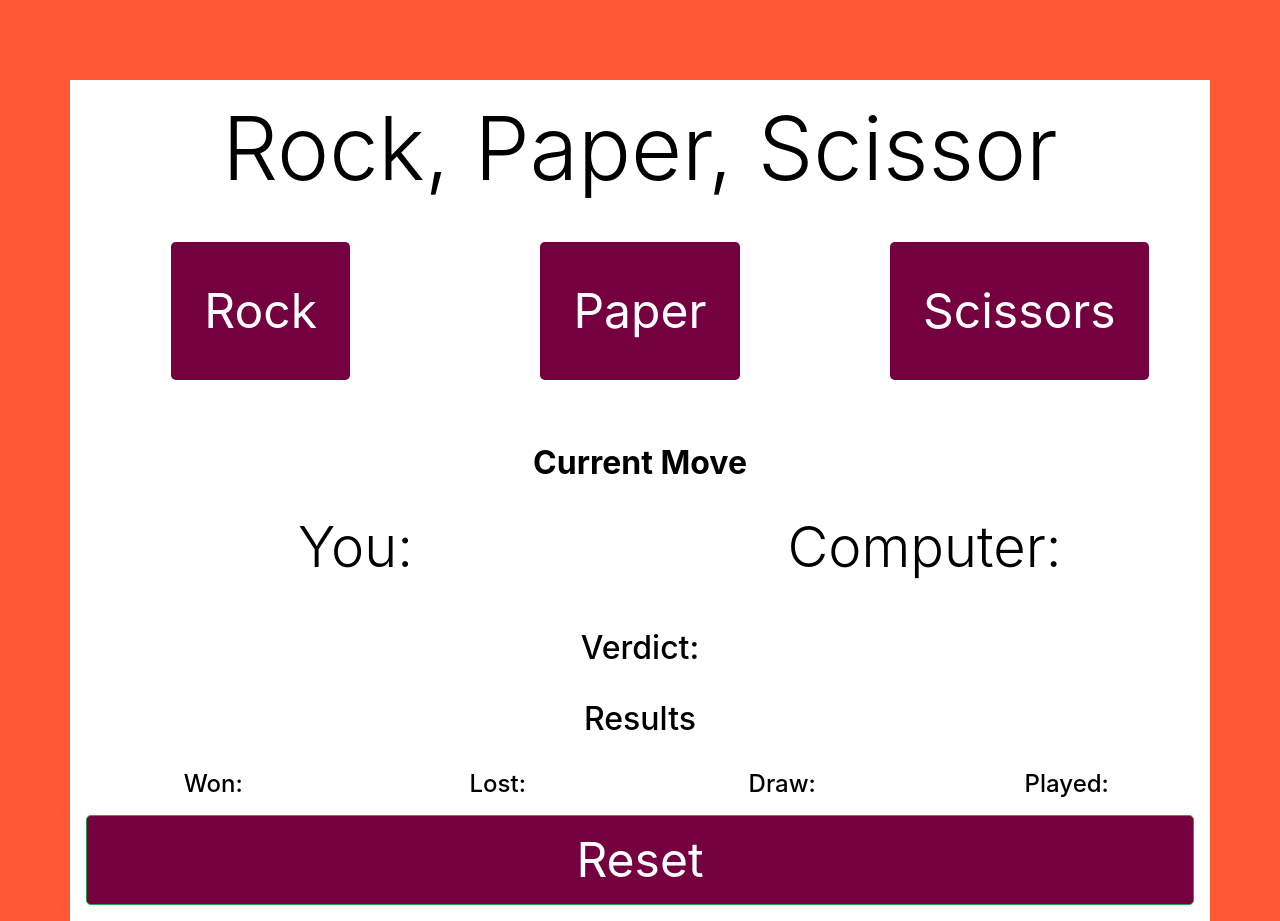
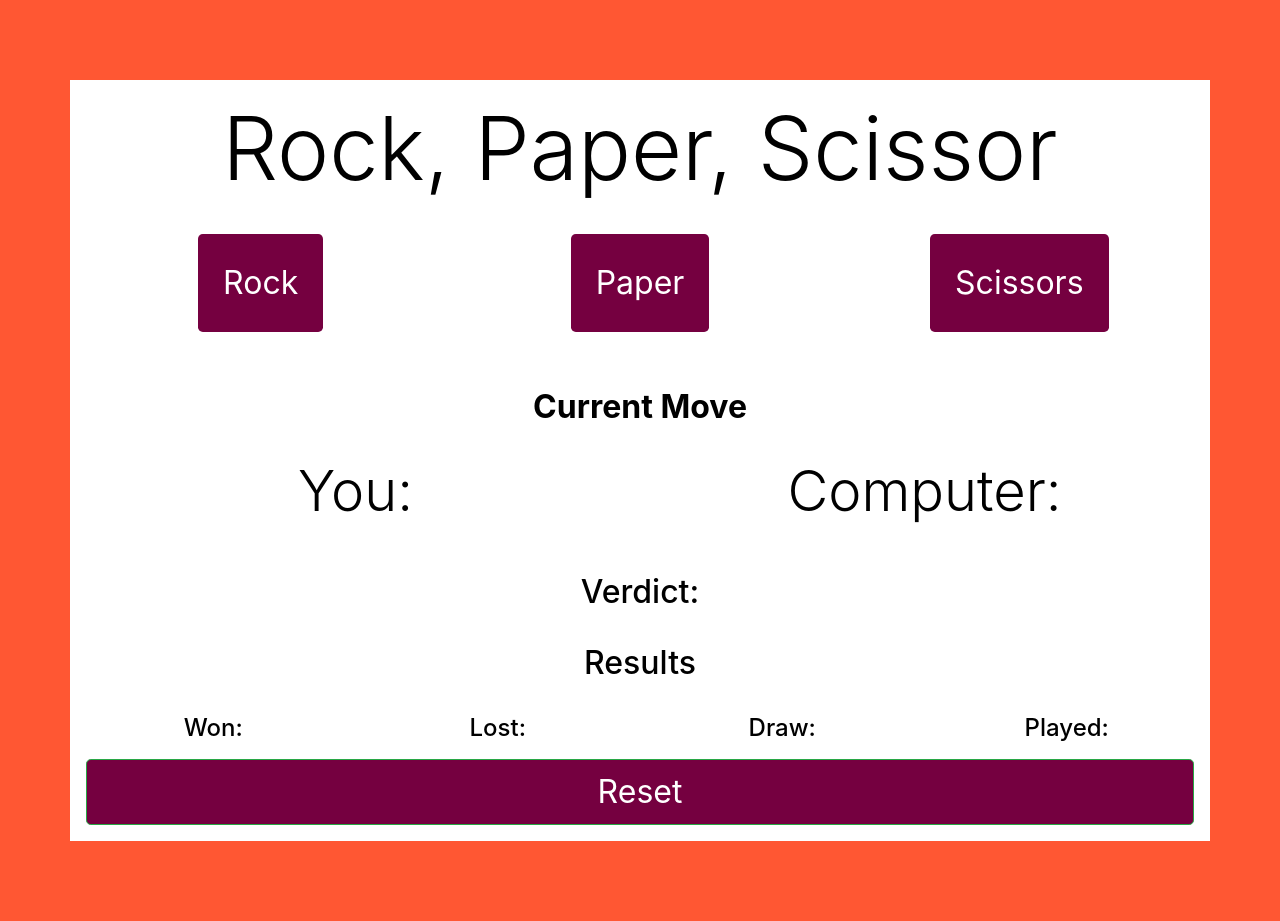
Before and after one commit to Seraphineyoung/rock-paper-scissors, a plain HTML site: page index.html in a window 1280 px wide. After the commit the page ends 841 px from the top, so only its background shows below. Drawn offline with nearby package versions, Linux system fonts and the light colour scheme.

Commit message:
Built functionality to the game

```diff
--- a/css/screen.css
+++ b/css/screen.css
@@ -30,18 +30,18 @@ h2{
 
 .mybuttonColor{
     background-color: #750040;
-    font-size: 3rem;
+    font-size: 2rem;
       color: white;
 
 }
 
 .mybutton{
-  margin: 2rem;
-  padding: 2rem;
+  margin: 1.5rem;
+  padding: 1.5rem;
 }
 
 .bigger {
-  font-size: 2rem;
+  font-size: 1.5rem;
 }
 
 .btnColor {
--- a/engine.js
+++ b/engine.js
@@ -11,6 +11,8 @@ function computer_move() {
   var play_machine = Math.floor(Math.random() * 3);
   computer_play = choices[play_machine];
 $("#computer_move").html(" " + computer_play);
+
+// $(#my_images).append('<img src="css\' + computer_play + png '"></img>')
 }
 
 function compare(you, machine) {
```
Also changed, not shown: css/logo.png (added).
